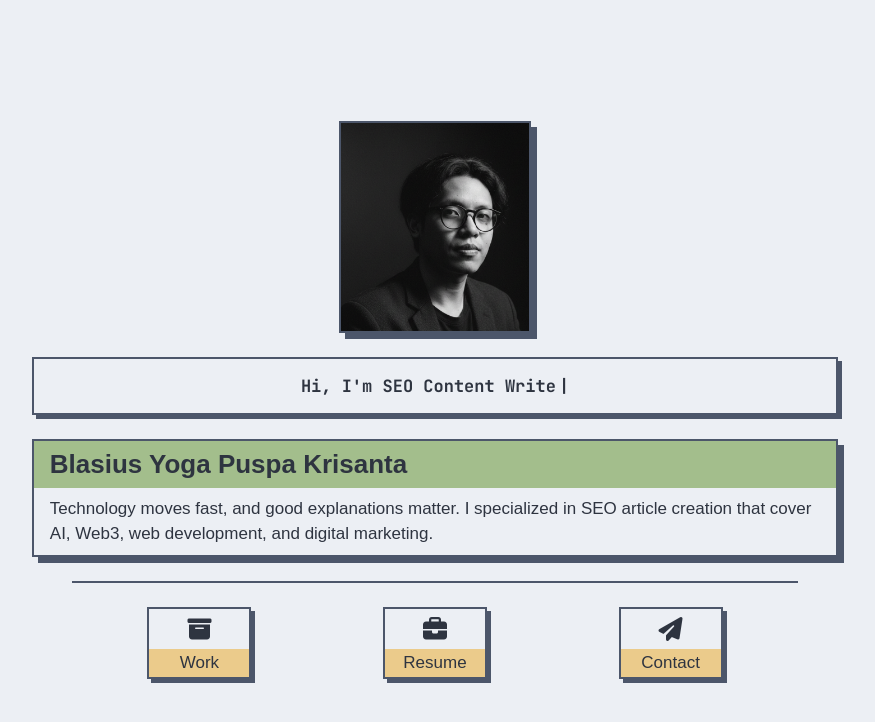
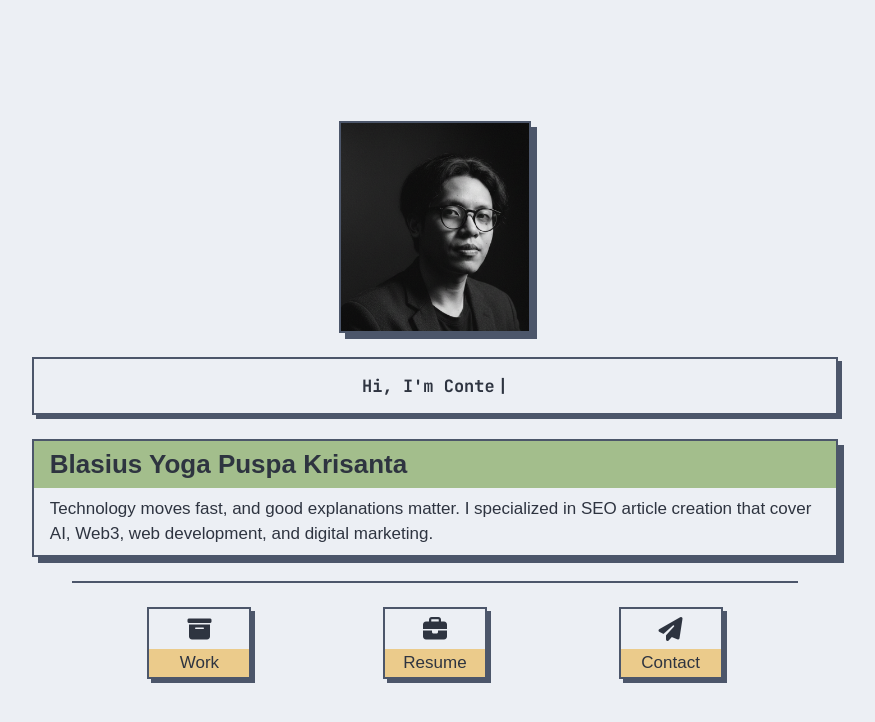
Before and after one commit to yogskr/seo-writing-portfolio, a React (Vite) app: page / in a window 1280 px wide. Shown: the top 722 px of the page, without its empty margins (205-1080 px from the left). Built offline with nearby package versions, Linux system fonts and the light colour scheme; a web font is replaced by a local one.

Commit message:
Edit phrase SEO Content Writer to Content Writer

```diff
--- a/src/components/rotating-text/RotatingText.jsx
+++ b/src/components/rotating-text/RotatingText.jsx
@@ -8,7 +8,7 @@ export default function RotatingText() {
 
   useEffect(() => {
     const phrases = [
-      "SEO Content Writer",
+      "Content Writer",
       "News Writer",
       "Content Editor",
       "Web Developer",
```
